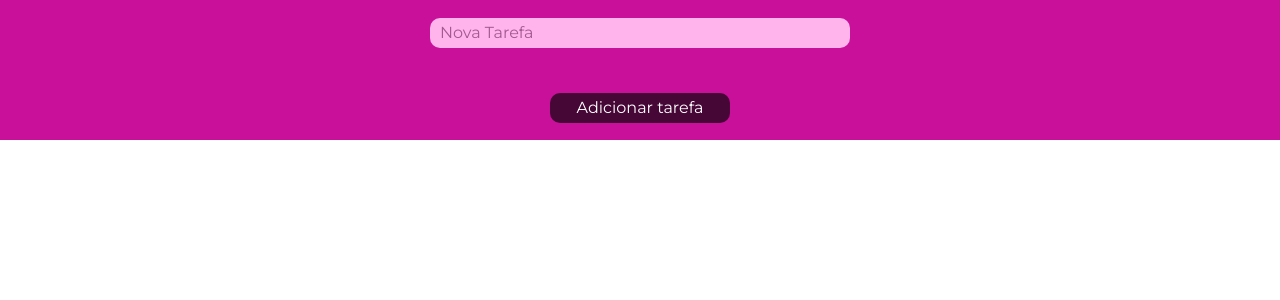
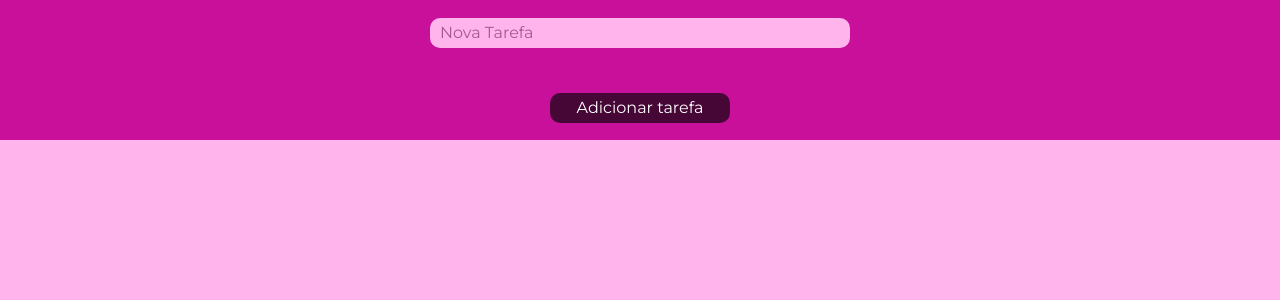
Before and after one commit to gabihtoledo0/curso-react, a React (Create React App) app: page / in a window 1280 px wide. Shown: the top 300 px of the page. Built offline with nearby package versions, Linux system fonts and the light colour scheme; the HTML template or start-up script is replaced by a standard one.

Commit message:
estilizado container da lista de tarefas

```diff
--- a/src/pages/TodoApp/containers/TodoList/TodoList.module.css
+++ b/src/pages/TodoApp/containers/TodoList/TodoList.module.css
@@ -2,6 +2,18 @@
   position: fixed;
   top: 140px;
   left: 0;
-  text-transform: capitalize;
+  padding: 40px 60px;
+  width: 100%;
+  height: calc(100vh - 140px);
+  text-transform: capitalize;;
+  background-color: rgb(255, 180, 236);
+  overflow-y: scroll;
+}
 
+.container ul {
+  width: 100%;
+  height: auto;
+  display: grid;
+  gap: 20px;
+  list-style: none;
 }
```
